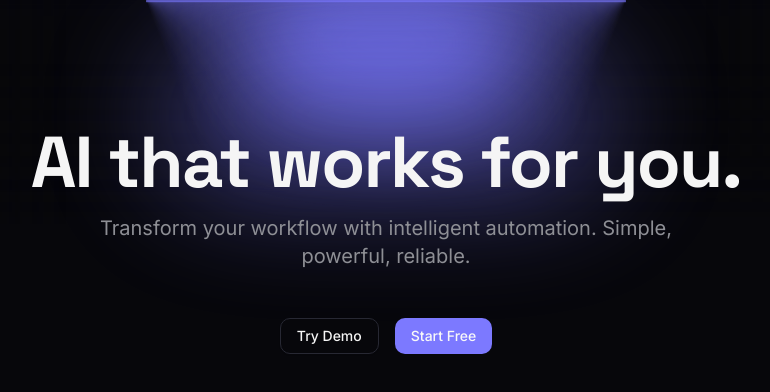
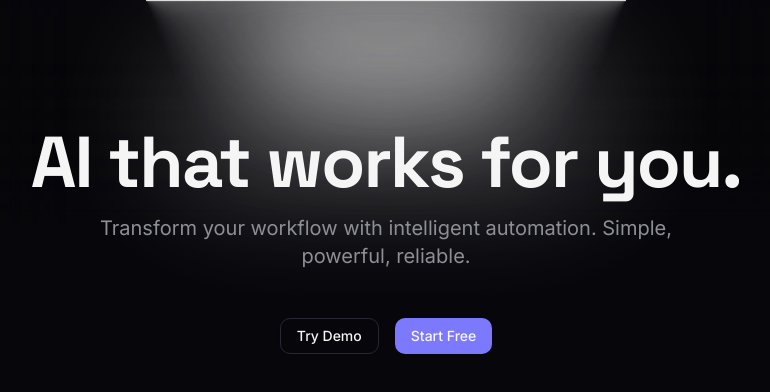
Before and after one commit to NoCodeHero83/lets-talk-landing, a Next.js app: page /hero-demo in a window 1280 px wide. Shown: the top 392 px of the page, without its empty margins (254-1024 px from the left). Built offline with nearby package versions, Linux system fonts and the light colour scheme.

Commit message:
fix(hero): white horizontal lamp at top (as per prompt spec)

```diff
--- a/components/landing/hero.tsx
+++ b/components/landing/hero.tsx
@@ -42,8 +42,8 @@ export function Hero() {
       <div className="absolute top-0 isolate z-0 flex w-screen flex-1 items-start justify-center pointer-events-none">
         <div className="absolute top-0 z-50 h-48 w-screen bg-transparent opacity-10 backdrop-blur-md" />
 
-        {/* Main glow */}
-        <div className="absolute inset-auto z-50 h-36 w-[28rem] -translate-y-[-30%] rounded-full bg-primary/60 opacity-80 blur-3xl" />
+        {/* Main glow - white lamp */}
+        <div className="absolute inset-auto z-50 h-36 w-[28rem] -translate-y-[-30%] rounded-full bg-white/40 opacity-60 blur-3xl" />
 
         {/* Lamp effect */}
         <motion.div
@@ -51,16 +51,16 @@ export function Hero() {
           viewport={{ once: true }}
           transition={{ ease: "easeInOut", delay: 0.3, duration: 0.8 }}
           whileInView={{ width: "16rem" }}
-          className="absolute top-0 z-30 h-36 -translate-y-[20%] rounded-full bg-primary/60 blur-2xl"
+          className="absolute top-0 z-30 h-36 -translate-y-[20%] rounded-full bg-white/30 blur-2xl"
         />
 
-        {/* Top line */}
+        {/* Top line - horizontal lamp tube */}
         <motion.div
           initial={{ width: "15rem" }}
           viewport={{ once: true }}
           transition={{ ease: "easeInOut", delay: 0.3, duration: 0.8 }}
           whileInView={{ width: "30rem" }}
-          className="absolute inset-auto z-50 h-0.5 -translate-y-[-10%] bg-primary/60"
+          className="absolute inset-auto z-50 h-[1px] -translate-y-[-10%] bg-white/90 shadow-[0_0_20px_rgba(255,255,255,0.6)]"
         />
 
         {/* Left gradient cone - fixed for Tailwind v4: explicit conic-gradient */}
@@ -73,7 +73,7 @@ export function Hero() {
             ease: "easeInOut",
           }}
           style={{
-            backgroundImage: `conic-gradient(from 70deg at center top, oklch(0.65 0.2 280 / 0.6), transparent 25%, transparent)`,
+            backgroundImage: `conic-gradient(from 70deg at center top, rgba(255,255,255,0.35), transparent 25%, transparent)`,
           }}
           className="absolute inset-auto right-1/2 h-56 overflow-visible w-[30rem]"
         >
@@ -91,7 +91,7 @@ export function Hero() {
             ease: "easeInOut",
           }}
           style={{
-            backgroundImage: `conic-gradient(from 290deg at center top, transparent, transparent 75%, oklch(0.65 0.2 280 / 0.6))`,
+            backgroundImage: `conic-gradient(from 290deg at center top, transparent, transparent 75%, rgba(255,255,255,0.35))`,
           }}
           className="absolute inset-auto left-1/2 h-56 w-[30rem]"
         >
--- a/components/ui/hero.tsx
+++ b/components/ui/hero.tsx
@@ -54,8 +54,8 @@ const Hero = React.forwardRef<HTMLElement, HeroProps>(
               <div className="absolute top-0 z-50 h-48 w-screen bg-transparent opacity-10 backdrop-blur-md" />
             )}
 
-            {/* Main glow */}
-            <div className="absolute inset-auto z-50 h-36 w-[28rem] -translate-y-[-30%] rounded-full bg-primary/60 opacity-80 blur-3xl" />
+            {/* Main glow - white lamp */}
+            <div className="absolute inset-auto z-50 h-36 w-[28rem] -translate-y-[-30%] rounded-full bg-white/40 opacity-60 blur-3xl" />
 
             {/* Lamp effect */}
             <motion.div
@@ -63,16 +63,16 @@ const Hero = React.forwardRef<HTMLElement, HeroProps>(
               viewport={{ once: true }}
               transition={{ ease: "easeInOut", delay: 0.3, duration: 0.8 }}
               whileInView={{ width: "16rem" }}
-              className="absolute top-0 z-30 h-36 -translate-y-[20%] rounded-full bg-primary/60 blur-2xl"
+              className="absolute top-0 z-30 h-36 -translate-y-[20%] rounded-full bg-white/30 blur-2xl"
             />
 
-            {/* Top line */}
+            {/* Top line - horizontal lamp tube */}
             <motion.div
               initial={{ width: "15rem" }}
               viewport={{ once: true }}
               transition={{ ease: "easeInOut", delay: 0.3, duration: 0.8 }}
               whileInView={{ width: "30rem" }}
-              className="absolute inset-auto z-50 h-0.5 -translate-y-[-10%] bg-primary/60"
+              className="absolute inset-auto z-50 h-[1px] -translate-y-[-10%] bg-white/90 shadow-[0_0_20px_rgba(255,255,255,0.6)]"
             />
 
             {/* Left gradient cone - fixed for Tailwind v4: explicit conic-gradient */}
@@ -85,7 +85,7 @@ const Hero = React.forwardRef<HTMLElement, HeroProps>(
                 ease: "easeInOut",
               }}
               style={{
-                backgroundImage: `conic-gradient(from 70deg at center top, oklch(0.65 0.2 280 / 0.6), transparent 25%, transparent)`,
+                backgroundImage: `conic-gradient(from 70deg at center top, rgba(255,255,255,0.35), transparent 25%, transparent)`,
               }}
               className="absolute inset-auto right-1/2 h-56 overflow-visible w-[30rem] [--conic-position:from_70deg_at_center_top]"
             >
@@ -103,7 +103,7 @@ const Hero = React.forwardRef<HTMLElement, HeroProps>(
                 ease: "easeInOut",
               }}
               style={{
-                backgroundImage: `conic-gradient(from 290deg at center top, transparent, transparent 75%, oklch(0.65 0.2 280 / 0.6))`,
+                backgroundImage: `conic-gradient(from 290deg at center top, transparent, transparent 75%, rgba(255,255,255,0.35))`,
               }}
               className="absolute inset-auto left-1/2 h-56 w-[30rem] [--conic-position:from_290deg_at_center_top]"
             >
```
